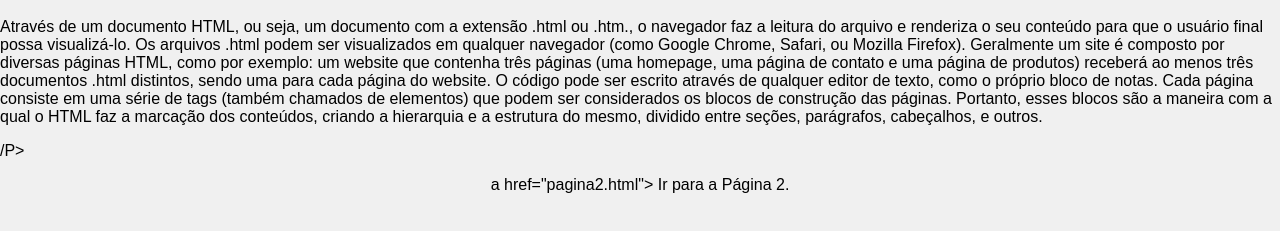
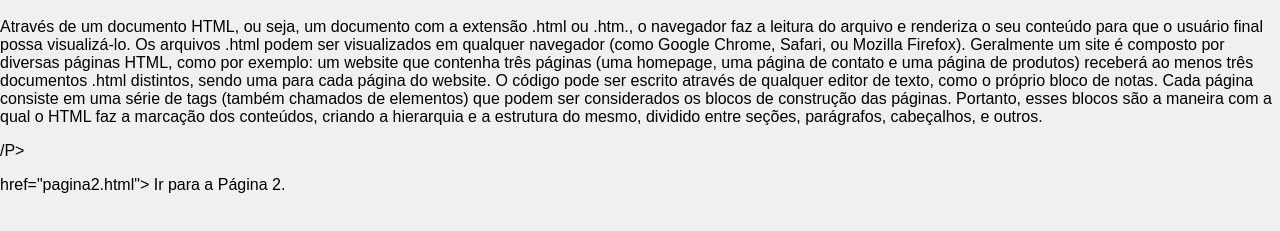
Before and after one commit to lenineduarte/avaliacao02, a plain HTML site: page index.html in a window 1280 px wide. Shown: the part 535-766 px from the top of the page. Drawn offline with Linux system fonts and the light colour scheme.

Commit message:
Update index.html

```diff
--- a/index.html
+++ b/index.html
@@ -91,12 +91,12 @@ O código pode ser escrito através de qualquer editor de texto, como o próprio
         </P>
         <p>
         </p>
-        <center>a href="pagina2.html"> Ir para a Página 2.</center>
+        href="pagina2.html"> Ir para a Página 2.
 
 
 
 
-    </p1>
+
 
 
 </body>
```
